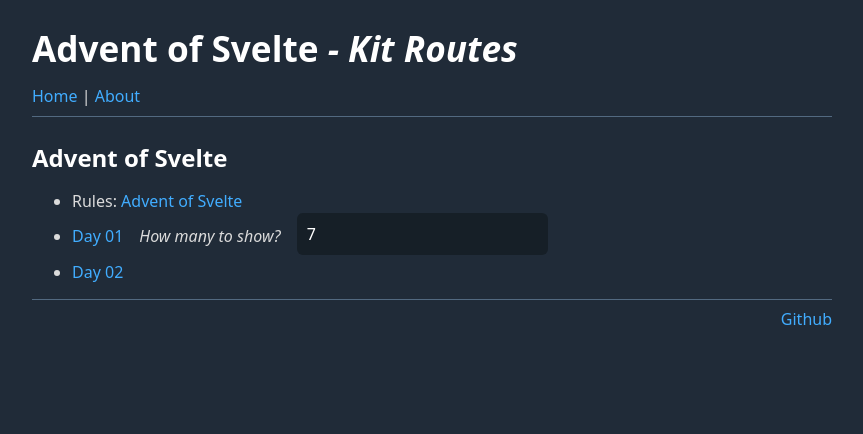
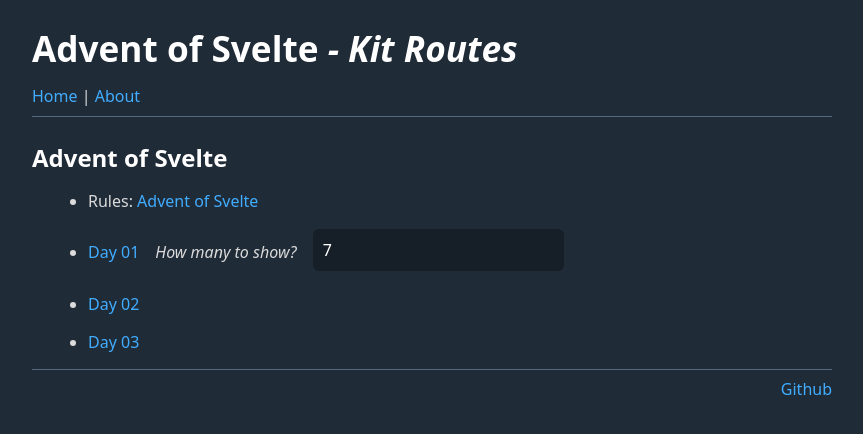
Before and after one commit to jycouet/aos-2023, a SvelteKit app: page / in a window 1280 px wide. Shown: the top 434 px of the page, without its empty margins (208-1071 px from the left). Built offline with nearby package versions, Linux system fonts and the light colour scheme.

Commit message:
Go back to Free

```diff
--- a/render.yaml
+++ b/render.yaml
@@ -5,7 +5,7 @@
     env: node
     repo: https://github.com/jycouet/aos-2023
     region: frankfurt
-    plan: Starter
+    plan: Free
     branch: main
     buildCommand: npm i -g pnpm; pnpm install --production=false; pnpm build
     startCommand: pnpm start
--- a/src/routes/+page.svelte
+++ b/src/routes/+page.svelte
@@ -21,6 +21,10 @@
   <li>
     <a href={route("/aos/day-02")}>Day 02</a>
   </li>
+
+  <li>
+    <a href={route("/aos/day-03")}>Day 03</a>
+  </li>
 </ul>
 
 <style>
@@ -29,4 +33,8 @@
     align-items: center;
     gap: 1rem;
   }
+
+  li {
+    margin: 1rem;
+  }
 </style>
--- /dev/null
+++ b/src/routes/aos/day-03/+page.svelte
@@ -0,0 +1 @@
+<h2>Day 03</h2>
```
Also changed, not shown: src/lib/ROUTES.ts (+3 -2 lines).
